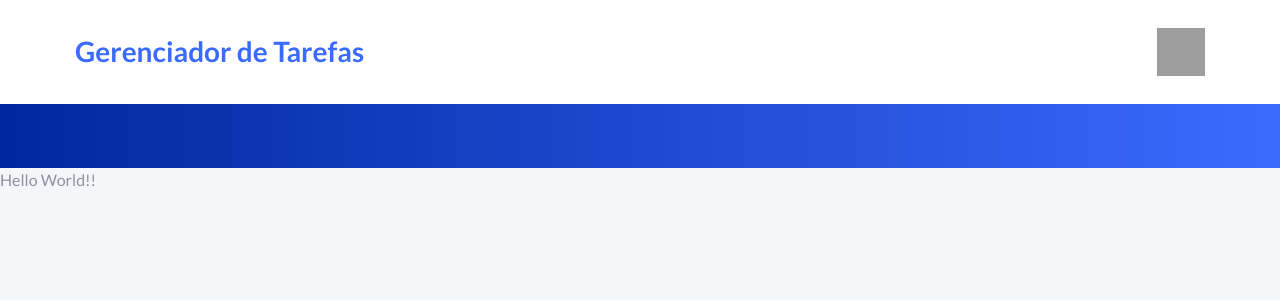
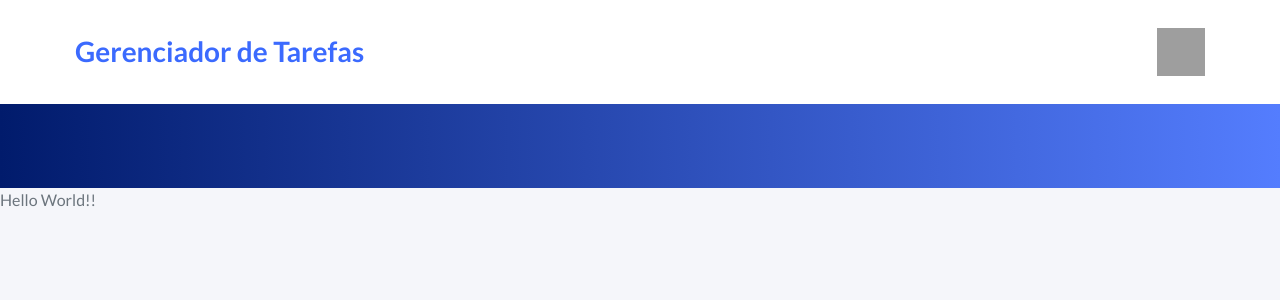
Before and after one commit to StefanoSaffran/desafio-privatecode, a React (Create React App) app: page / in a window 1280 px wide. Shown: the top 300 px of the page. Built offline with nearby package versions, Linux system fonts and the light colour scheme; grey boxes are pictures that could not be loaded.

Commit message:
:lipstick: chore: some minor styles adjusts

```diff
--- a/src/components/Header/Gradient/styles.ts
+++ b/src/components/Header/Gradient/styles.ts
@@ -1,13 +1,13 @@
 import styled, { css } from 'styled-components';
-import { darken } from 'polished';
+import { darken, lighten } from 'polished';
 
 export const Container = styled.header`
   ${({ theme }) => css`
     width: 100%;
-    height: 6.4rem;
+    height: 8.4rem;
     background: ${`linear-gradient(90deg, ${darken(
-      0.3,
+      0.4,
       theme.colors.primary,
-    )} 0%, ${theme.colors.primary} 100%);`};
+    )} 0%, ${lighten(0.05, theme.colors.primary)} 100%);`};
   `}
 `;
--- a/src/components/Header/styles.ts
+++ b/src/components/Header/styles.ts
@@ -7,7 +7,7 @@
   justify-content: center;
 
   width: 100%;
-  background: ${({ theme }) => theme.colors.background};
+  background: ${({ theme }) => theme.colors.backgroundHeader};
 `;
 
 export const Wrapper = styled.div`
--- a/src/styles/global.ts
+++ b/src/styles/global.ts
@@ -19,7 +19,7 @@
 
   body {
     background: ${({ theme }) => theme.colors.lightGrey};
-    color: ${({ theme }) => theme.colors.grey};
+    color: ${({ theme }) => theme.colors.darkGrey};
     text-rendering: optimizeLegibility !important;
     -webkit-font-smoothing: antialiased !important;
     -moz-osx-font-smoothing: grayscale;
--- a/src/styles/theme.ts
+++ b/src/styles/theme.ts
@@ -7,10 +7,12 @@
     greyLowerOpacity: '#abaebf',
     lightGrey: '#F5F6FA',
     darkGrey: '#6C757D',
+    darkerGrey: '#3a3a3a',
     progress: '#20C05C',
     done: '#FD4F48',
     label: '#fff',
-    background: '#fff',
+    background: '#f8f8fc',
+    backgroundHeader: '#fff',
     yellow: '#FFED00',
   },
   fontSizes: {
```
